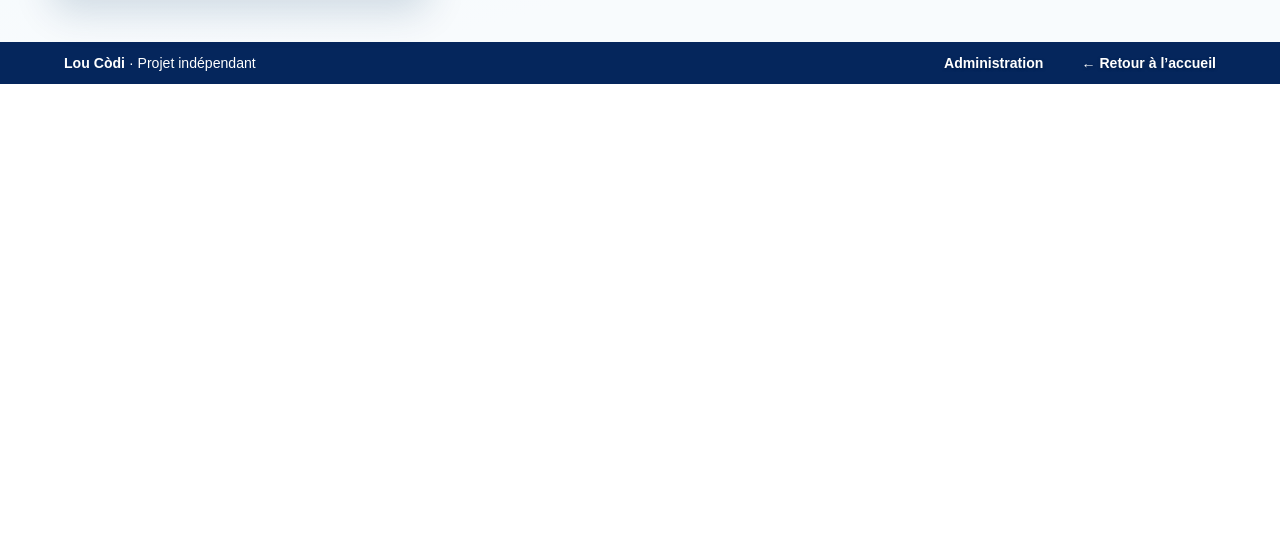
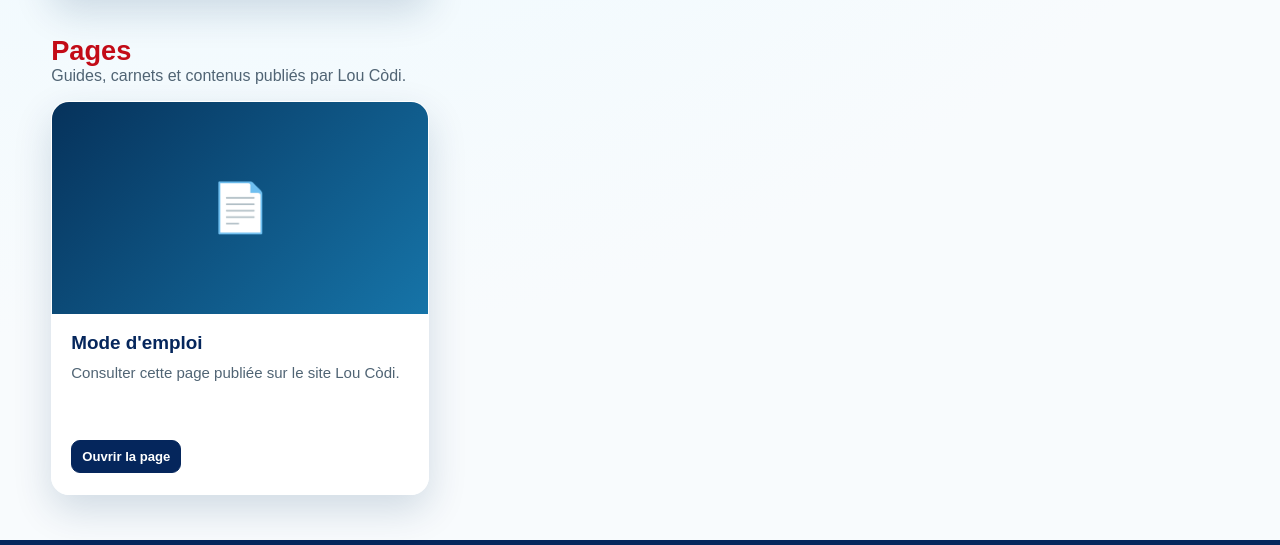
Before and after one commit to preventionpaca/loucamin, a plain HTML site: page projets.html in a window 1280 px wide. Shown: the part 1083-1628 px from the top of the page. Before the commit the page ends 1167 px from the top, so only its background shows below. Drawn offline with Linux system fonts and the light colour scheme.

Commit message:
fix: afficher les pages publiées dans le site

```diff
--- a/projets.html
+++ b/projets.html
@@ -17,6 +17,7 @@ nav a{color:white;text-decoration:none;font-weight:800;margin-left:20px;text-sha
 main{width:min(1180px,92vw);margin:30px auto 45px}
 .intro{text-align:center;margin:0 auto 28px;max-width:780px}.intro h2{font-size:2.1rem;margin:0 0 9px;color:var(--red)}
 .grid{display:grid;grid-template-columns:repeat(3,1fr);gap:22px}
+.pages-section{margin-top:38px}.pages-section[hidden]{display:none}.pages-heading{display:flex;align-items:end;justify-content:space-between;gap:18px;margin-bottom:16px}.pages-heading h2{margin:0;color:var(--red);font-size:1.7rem}.pages-heading p{margin:0;color:#506474}.page-card .shot{display:flex;align-items:center;justify-content:center;background:linear-gradient(135deg,#06325b,#1674a8);color:#fff;font-size:3rem;font-weight:900}.page-card .content{display:flex;min-height:180px;flex-direction:column}.page-card .actions{margin-top:auto}
 .card{background:rgba(255,255,255,.92);border-radius:18px;overflow:hidden;box-shadow:0 15px 38px #06325b29;border:1px solid #fff;backdrop-filter:blur(10px);transition:transform .18s ease,box-shadow .18s ease}
 .card:hover{transform:translateY(-3px);box-shadow:0 19px 44px #06325b38}
 .shot{aspect-ratio:16/9;background:#dceaf3;overflow:hidden}.shot img{width:100%;height:100%;object-fit:cover;display:block}
@@ -76,7 +77,7 @@ textarea{min-height:125px;resize:vertical}
    <img src="assets/logo-rond-lou-codi.png" alt="">
    <div class="brand-copy"><div class="brand-name">Lou Còdi</div><div class="brand-subtitle">Club de programmation<span class="brand-region">OCCITANIE · CÔTE D’AZUR</span></div></div>
  </div>
- <nav><a href="index.html">Accueil</a><button class="nav-contact" id="openContact" type="button">Contact</button></nav>
+ <nav><a href="index.html">Accueil</a><a href="#pages">Pages</a><button class="nav-contact" id="openContact" type="button">Contact</button></nav>
 </header>
 <main>
  <section class="intro">
@@ -114,6 +115,10 @@ textarea{min-height:125px;resize:vertical}
      </div>
    </article>
  </section>
+ <section class="pages-section" id="pages" hidden aria-labelledby="pagesTitle">
+   <div class="pages-heading"><div><h2 id="pagesTitle">Pages</h2><p>Guides, carnets et contenus publiés par Lou Còdi.</p></div></div>
+   <div class="grid" id="publishedPages" aria-live="polite"></div>
+ </section>
 </main>
 <footer><span><strong>Lou Còdi</strong> · Projet indépendant</span><nav aria-label="Liens de pied de page"><a href="https://script.google.com/macros/s/AKfycbwVhEiT8abSeVftdawk5VgABx-OCzYm6B_g91oE8AoLg5ldacUX2-wZwRGF_hMkz1Jj-A/exec">Administration</a><a href="index.html">← Retour à l’accueil</a></nav></footer>
 
@@ -146,6 +151,26 @@ const projectGrid=document.querySelector('.grid');
 Array.from(projectGrid.querySelectorAll('.card'))
   .sort((a,b)=>Number(a.dataset.order||0)-Number(b.dataset.order||0))
   .forEach(card=>projectGrid.append(card));
+const pagesSection=document.getElementById('pages');
+const publishedPages=document.getElementById('publishedPages');
+fetch('assets/pages/index.json',{cache:'no-store'})
+  .then(response=>{if(!response.ok)throw new Error('Index indisponible');return response.json()})
+  .then(data=>{
+    const pages=Array.isArray(data&&data.pages)?data.pages.filter(page=>page&&page.published!==false&&page.slug&&page.title):[];
+    if(!pages.length)return;
+    pages.forEach(page=>{
+      const article=document.createElement('article');article.className='card page-card';
+      const shot=document.createElement('div');shot.className='shot';shot.setAttribute('aria-hidden','true');shot.textContent='📄';
+      const content=document.createElement('div');content.className='content';
+      const title=document.createElement('h3');title.textContent=page.title;
+      const description=document.createElement('p');description.textContent='Consulter cette page publiée sur le site Lou Còdi.';
+      const actions=document.createElement('div');actions.className='actions';
+      const link=document.createElement('a');link.className='primary';link.href='page.html?page='+encodeURIComponent(page.slug);link.textContent='Ouvrir la page';
+      actions.append(link);content.append(title,description,actions);article.append(shot,content);publishedPages.append(article);
+    });
+    pagesSection.hidden=false;
+  })
+  .catch(()=>{});
 document.getElementById('openContact').addEventListener('click',()=>modal.classList.add('open'));
 document.getElementById('closeContact').addEventListener('click',()=>modal.classList.remove('open'));
 modal.addEventListener('click',e=>{if(e.target===modal)modal.classList.remove('open')});
```
Also changed, not shown: index.html (+1 -0 lines), page.html (+2 -2 lines).
